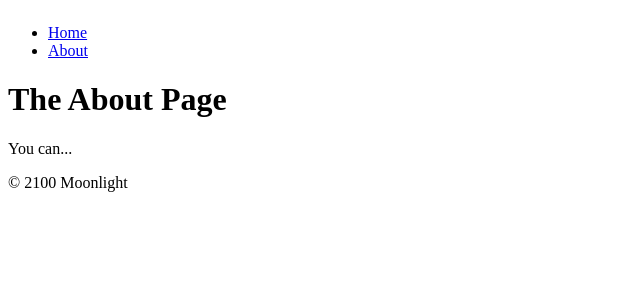
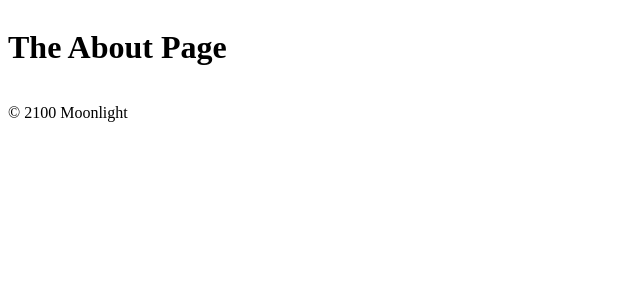
Before and after one commit to G-Tarik/FlaskProject-Template, a Flask app: page /about in a window 1280 px wide. Shown: the top 300 px of the page, without its empty margins (0-640 px from the left). Run offline with Flask 2, Linux system fonts and the light colour scheme.

Commit message:
Clean up.

```diff
--- a/app/static/style.css
+++ b/app/static/css/style.css
@@ -21,10 +21,6 @@
 	border: 2px solid;
 }
 
-#market, #orderType {
-	margin: 0;
-}
-
 td,th {
 	padding-right: 50px;
 }
--- a/app/templates/about.html
+++ b/app/templates/about.html
@@ -1,8 +1,7 @@
 {% extends "base.html" %}
 {% block title %}About{% endblock %}
 {% block body %}
-<div class="jumbotron">
+<div>
   <h1>The About Page</h1>
-  <p class="lead">You can...</p>
 </div>
 {% endblock %}
--- a/app/templates/base.html
+++ b/app/templates/base.html
@@ -2,19 +2,12 @@
 <html lang="en">
   <head>
     <title>{% block title %}{% endblock %}</title>
-    <link rel="stylesheet" href={{ url_for('static', filename='style.css') }}>
-    {% block head %}{% endblock %}
+    <link rel="stylesheet" href={{ url_for('static', filename='css/style.css') }}>
+    {% block head %}
+    {% endblock %}
   </head>
   <body>
-    <div class="container">
-      <div class="header clearfix">
-        <nav>
-          <ul class="nav nav-pills pull-right">
-            <li role="presentation"><a href="/">Home</a></li>
-            <li role="presentation"><a href="/about">About</a></li>
-          </ul>
-        </nav>
-      </div>
+    <div class="header">
     {% with messages = get_flashed_messages() %}
       {% if messages %}
         <div class=flashes>
@@ -24,11 +17,18 @@
         </div>
       {% endif %}
     {% endwith %}
+    </div><!-- end header -->
+
+    <div class="container">
       {% block body %}
       {% endblock %}
-      <footer class="footer">
+    </div> <!-- end container -->
+
+    <div class="footer">
+      {% block footer %}
         <p>© 2100 Moonlight</p>
-      </footer>
-    </div> <!-- /container -->
+      {% endblock %}
+    </div><!-- end footer -->
+
   </body>
 </html>
```
Also changed, not shown: app/templates/index.html (+8 -6 lines), app/static/js/profits.js (renamed from app/static/profits.js).
